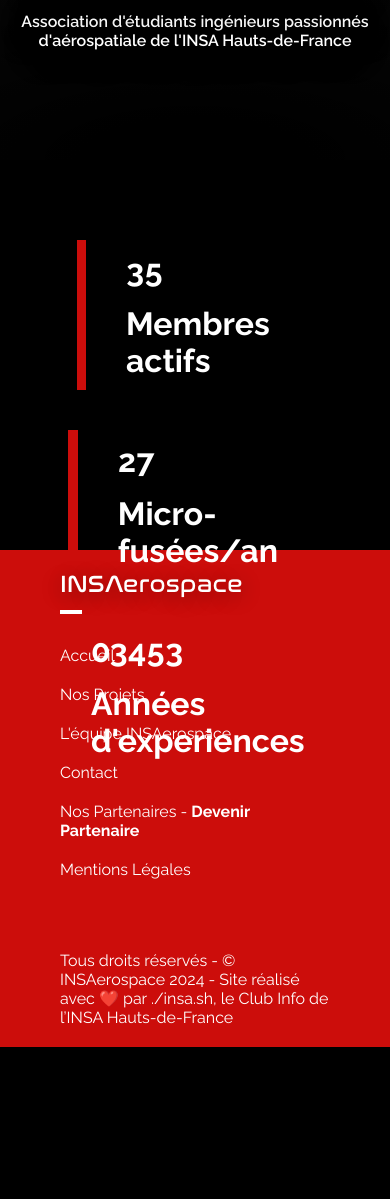
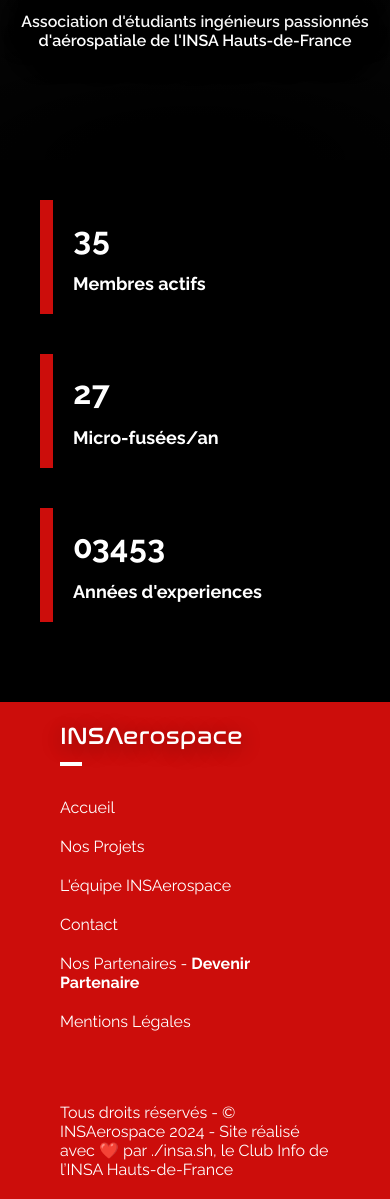
Before and after one commit to insa-sh/site-insaerospace, a Django app: page / in a window 390 px wide. Shown: the part 684-1883 px from the top of the page. Before the commit the page ends 1731 px from the top, so only its background shows below. Run offline with Django 5.2, Linux system fonts and the light colour scheme; data that the repository does not hold is empty; some libraries are stand-ins or nearby versions; some web fonts are replaced.

Commit message:
feat: statistiques sur la page d'accueil maintenant responsives

```diff
--- a/insaerospace/main/static/main/accueil.css
+++ b/insaerospace/main/static/main/accueil.css
@@ -156,23 +156,28 @@ header {
 }
 
 .stats {
-    height: 150px;
     display: flex;
     flex-wrap: wrap;
     flex-direction: row;
     justify-content: center;
     gap: 40px;
     align-items: center;
-    margin: 80px 120px 160px 120px;
+    margin: 80px 5vw 160px 5vw;
 }
 
 .groupe {
     height: 100%;
     display: flex;
     flex-direction: row;
+
+    flex: 1;
+    max-width: 500px;
+    min-width: min(200px,90vw);
 }
 
-.barre {
+.barre::before {
+    content: "";
+    display: block;
     width: 13px;
     height: 100%;
     background-color: var(--red-insaerospace);
@@ -185,14 +190,24 @@ header {
     align-items:start;
     justify-content: center;
     gap: 16px;
+    padding: 20px;
+    /* padding-left: 20px; */
+    padding-right: 40px;
+
+
 }
 
 .valeur > p {
-    padding-left: 40px;
-    padding-right: 40px;
     color: #FFF;
     font-family: Raleway;
-    font-size: 32px;
+    font-size: 24px;
+    font-weight: 700;
+}
+
+.valeur > p.nombre {
+    color: #FFF;
+    font-family: Raleway;
+    font-size: 54px;
     font-weight: 700;
 }
 
@@ -206,4 +221,22 @@ header {
     #caroussel-text-content p {
         font-size: 16px;
     }
+
+
+
+
+
+    /*  nomrbres qui scrollent */
+    .stats {
+        margin: 40px 20px 80px 40px;
+    }
+
+    .valeur > p {
+        font-size: 18px;
+    }
+
+    .valeur > p.nombre {
+        font-size: 32px;
+    }
+
 }
--- a/insaerospace/main/static/main/base.css
+++ b/insaerospace/main/static/main/base.css
@@ -333,10 +333,14 @@ footer > div > a {
         /* opacity: 0; */
         /* make it not a probleme for the mouse */
         pointer-events: none;
-        user-select: none;
+        /* user-select: none; */
         display: none;
 
 
+    }
+
+    header>nav * {
+        user-select: none;
     }
 
     header>nav>ul {
```
Also changed, not shown: insaerospace/main/static/main/scripts/jquery.rollNumber.js.
